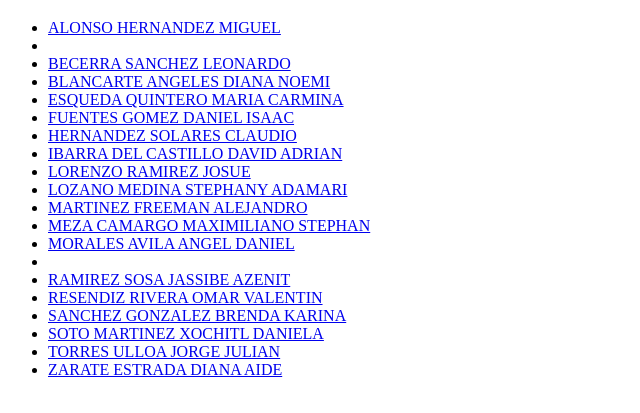
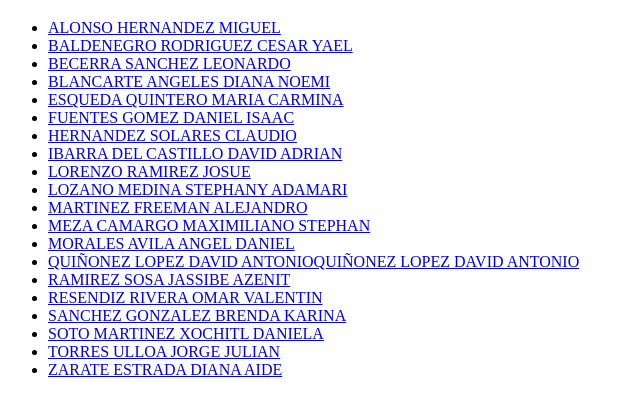
Before and after one commit to beztao01/entornos, a plain HTML site: page html/ingenieros.html in a window 1280 px wide. Shown: the part 61-474 px from the top of the page, without its empty margins (0-640 px from the left). Drawn offline with Linux system fonts and the light colour scheme.

Commit message:
update lista de ingenieros

```diff
--- a/html/ingenieros.html
+++ b/html/ingenieros.html
@@ -10,7 +10,7 @@
     <ul>
         <li><a href="https://www.">ALONSO HERNANDEZ MIGUEL</a>
         </li>
-        <li><a href="https://www."BALDENEGRO RODRIGUEZ CESAR YAEL</a>
+        <li><a href="https://www.">BALDENEGRO RODRIGUEZ CESAR YAEL</a>
         </li>
         <li><a href="https://www.">BECERRA SANCHEZ LEONARDO</a>
         </li>
@@ -34,7 +34,7 @@
         </li>
         <li><a href="https://www.">MORALES AVILA ANGEL DANIEL</a>
         </li>
-        <li><a href="https://www."QUIÑONEZ LOPEZ DAVID ANTONIOQUIÑONEZ LOPEZ DAVID ANTONIO</a>
+        <li><a href="https://www.">QUIÑONEZ LOPEZ DAVID ANTONIOQUIÑONEZ LOPEZ DAVID ANTONIO</a>
         </li>
         <li><a href="https://www.">RAMIREZ SOSA JASSIBE AZENIT</a>
         </li>
```
